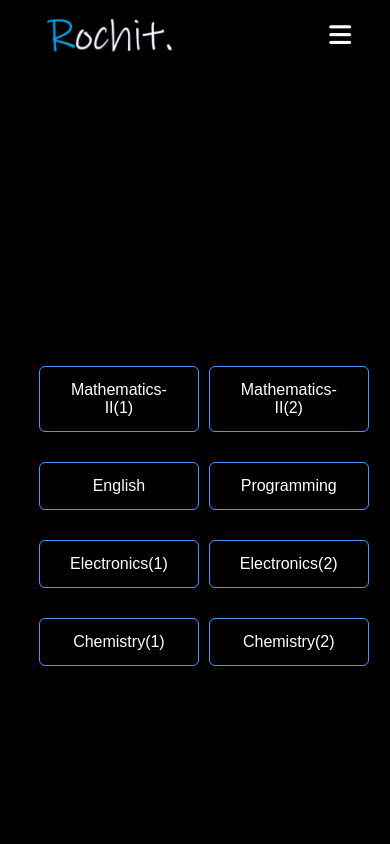
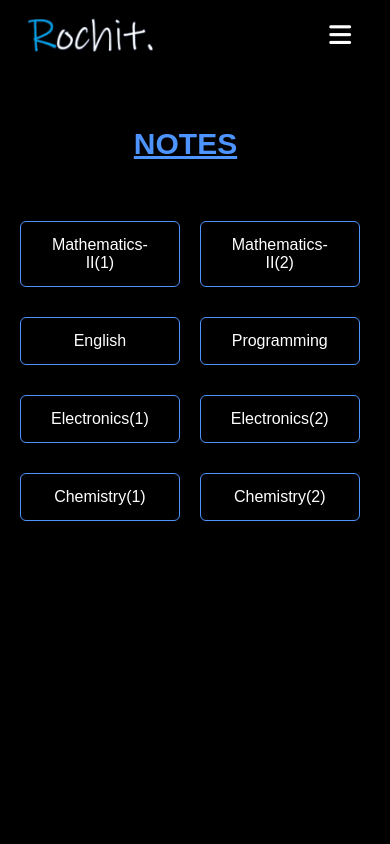
Before and after one commit to Rochit1/Section-L, a plain HTML site: page notes.html in a window 390 px wide. Shown: the top 844 px of the page. Drawn offline with Linux system fonts and the light colour scheme.

Commit message:
responsive trial 1.0.1

```diff
--- a/notes.css
+++ b/notes.css
@@ -66,28 +66,35 @@ nav ul li a:hover::after{
 
 .header_text {
     text-align: center;
-    padding-top: 100px; /* Adjust the padding to position the text below the navbar */
+    padding-top: 0px; /* Adjust the padding to position the text below the navbar */
 }
 
 .header_text h1 {
     font-size: 40px;
     margin: 0 auto; /* Center the h1 element */
     width: 80%; /* Set a specific width to control the text width */
+    padding-bottom: 20px;
+    text-decoration: underline;
+    color: #4d94ff;
 }
 
 .header_text p{
     color: #4d94ff;
 }
 .subject-list{
-    margin-top: 20px;
+    margin-top: 10px;
+    margin-left: 30px;
     list-style: none;
+    text-align:center ;
 }
 .subject-list a{
     color: #fff;
     text-decoration:none;
 }
 .subject-list2{
-    margin-top: 20px;
+    margin-top: 10px;
+    margin-right: 35px;
+    text-align: center;
     list-style: none;
 }
 .subject-list2 a{
@@ -217,22 +224,32 @@ footer{
         cursor: pointer;
     }
     .header_text {
-        margin-top: 50%;
+        margin-top: 20%;
         font-size: 16px;
     }
 
     .header_text h1 {
         font-size: 30px;
-        overflow: hidden;
     }
     .subject-list, .subject-list2{
         flex-basis: 100%;
     }
     .subject-list{
-        margin-right: 10px;
+        margin-right: 0px;
+        margin-left: 0px;
     }
     .header_text h1{
-        align-items: center;
-        font-size: 14px;
+        align-items: right;
+    }
+    btn{
+        padding: 14px 20px;
+        margin: 20px auto;
+    }
+    .subject-list2{
+        margin-right: 10px;
+        margin-left: 20px;
+    }
+    .container{
+        padding-left: 20px;
     }
  }
--- a/notes.html
+++ b/notes.html
@@ -16,7 +16,7 @@
                 <ul id="sidemenu">
                     <li><a href="index.html">Home</a></li>
                     <li><a href="notes.html">Notes</a></li>
-                    <li><a href="#">Calender</a></li>
+                    <li><a href="calender.html">Calender</a></li>
                     <li><a href="#">Updates</a></li>
                     <li><a href="#Contact">Contact</a></li>
                     <i class="fas fa-times" onclick="closemenu()"></i>
@@ -24,8 +24,8 @@
                 <i class="fas fa-bars" onclick="openmenu()"></i>
             </nav>
             <div class="header_text">
+                <h1>NOTES</h1>
                 <div class="row">
-                <h1>NOTES</h1>
                 <ul class="subject-list">
                     <li><a href="" class="butn">Mathematics-II(1)</a></li>
                     <li><a href="" class="butn">English</a></li>
```
Also changed, not shown: index.html (+1 -1 lines).
